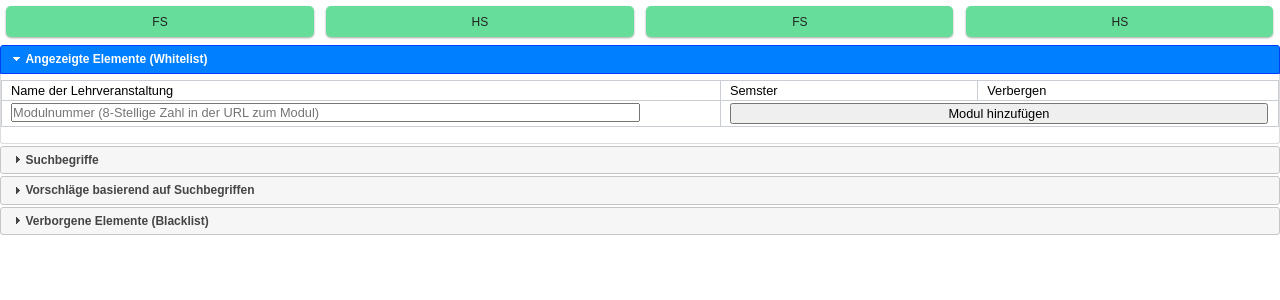
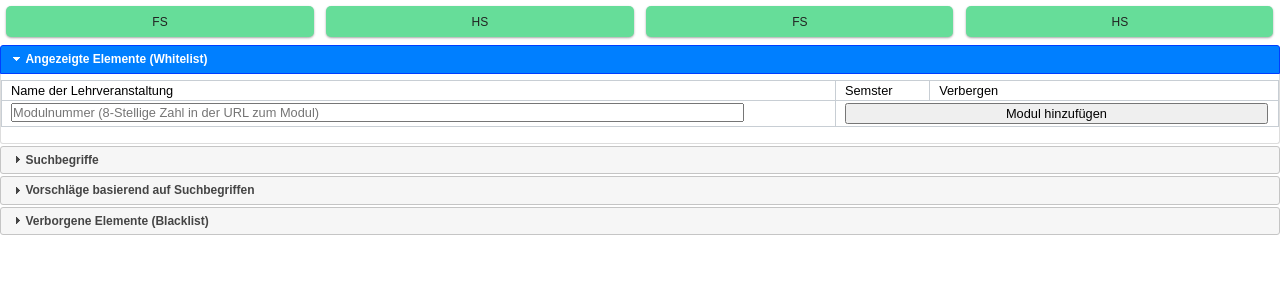
Before and after one commit to bodobraegger/GreenVVZ, a Flask app: template templates/front_dev.html in a window 1280 px wide. Shown: the top 300 px of the page. Run offline with Flask 2, Linux system fonts and the light colour scheme; the template is opened without the code that fills it, so the values that code supplies are empty.

Commit message:
make semester td wide enough for its content

```diff
--- a/static/admin-doc-ready.js
+++ b/static/admin-doc-ready.js
@@ -10,10 +10,10 @@ $(document).ready(function () {
         success : function (data) {
             var root = $('#anchor-admin')
             // prepare lists
-            var whitelist =     $('<h3>Angezeigte Elemente (Whitelist)</h3><div style="padding: 0"><table><thead><td>Name der Lehrveranstaltung</td><td>Semster</td><td>Verbergen</td></thead><tbody id="whitelist_body"></tbody></table></div>')
+            var whitelist =     $('<h3>Angezeigte Elemente (Whitelist)</h3><div style="padding: 0"><table><thead><td>Name der Lehrveranstaltung</td><td class="semester">Semster</td><td>Verbergen</td></thead><tbody id="whitelist_body"></tbody></table></div>')
             var searchterms =   $('<h3>Suchbegriffe</h3><div style="padding: 0"><table><thead><td>Begriff</td><td>Entfernen</td></thead><tbody id="searchterms_body"></tbody></table></div>')
-            var suggestions =   $('<h3>Vorschläge basierend auf Suchbegriffen</h3><div style="padding: 0"><table><thead><td>Name der Lehrveranstaltung</td><td>Semster</td><td>Anzeigen/Verbergen</td></thead><tbody id="suggestions_body"></tbody></table></div>')
-            var blacklist =     $('<h3>Verborgene Elemente (Blacklist)</h3><div style="padding: 0"><table><thead><td>Name der Lehrveranstaltung</td><td>Semster</td><td>Anzeigen</td></thead><tbody id="blacklist_body"></tbody></table></div>')
+            var suggestions =   $('<h3>Vorschläge basierend auf Suchbegriffen</h3><div style="padding: 0"><table><thead><td>Name der Lehrveranstaltung</td><td class="semester">Semster</td><td>Anzeigen/Verbergen</td></thead><tbody id="suggestions_body"></tbody></table></div>')
+            var blacklist =     $('<h3>Verborgene Elemente (Blacklist)</h3><div style="padding: 0"><table><thead><td>Name der Lehrveranstaltung</td><td class="semester">Semster</td><td>Anzeigen</td></thead><tbody id="blacklist_body"></tbody></table></div>')
             root.append(whitelist,searchterms,suggestions,blacklist)
             // populate searchterms
             populate_searchterms()
--- a/static/general.css
+++ b/static/general.css
@@ -5,6 +5,9 @@ button {
 td {
     font-size: 80%;
 }
+td.semester {
+    width: 5.8em;
+}
 span.semester {
     display: inline-block;
     width: 4.5em;
--- a/templates/front_dev.html
+++ b/templates/front_dev.html
@@ -16,7 +16,7 @@
                     <table>
                         <thead>
                             <td>Name der Lehrveranstaltung</td>
-                            <td>Semster</td>
+                            <td class="semester">Semster</td>
                             <td>Verbergen</td>
                         </thead>
                         <tbody id="whitelist_body">
@@ -75,7 +75,7 @@
                     <table>
                         <thead>
                             <td>Name der Lehrveranstaltung</td>
-                            <td>Semster</td>
+                            <td class="semester">Semster</td>
                             <td>Anzeigen/Verbergen</td>
                         </thead>
                         <tbody id="suggestions_body">
@@ -107,7 +107,7 @@
                     <table>
                         <thead>
                             <td>Name der Lehrveranstaltung</td>
-                            <td>Semster</td>
+                            <td class="semester">Semster</td>
                             <td>Anzeigen</td>
                         </thead>
                         <tbody id="blacklist_body">
```
